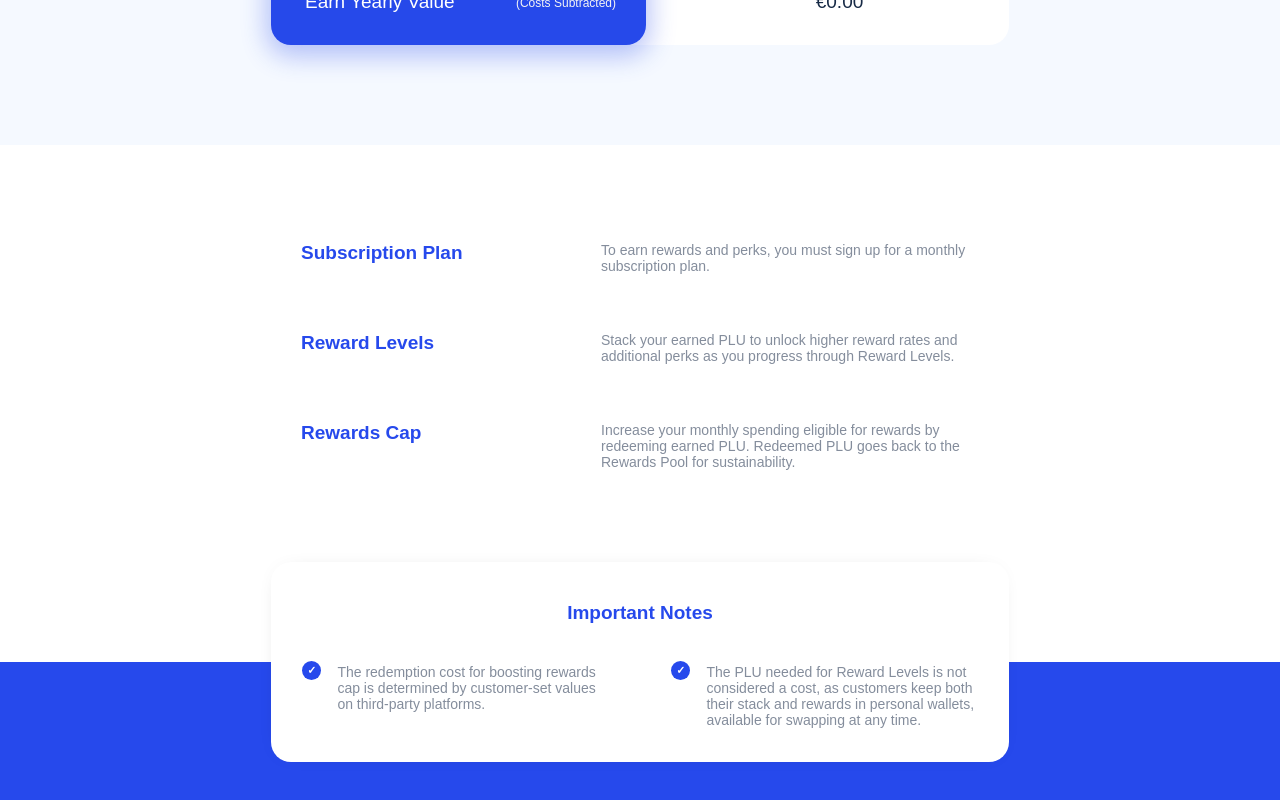
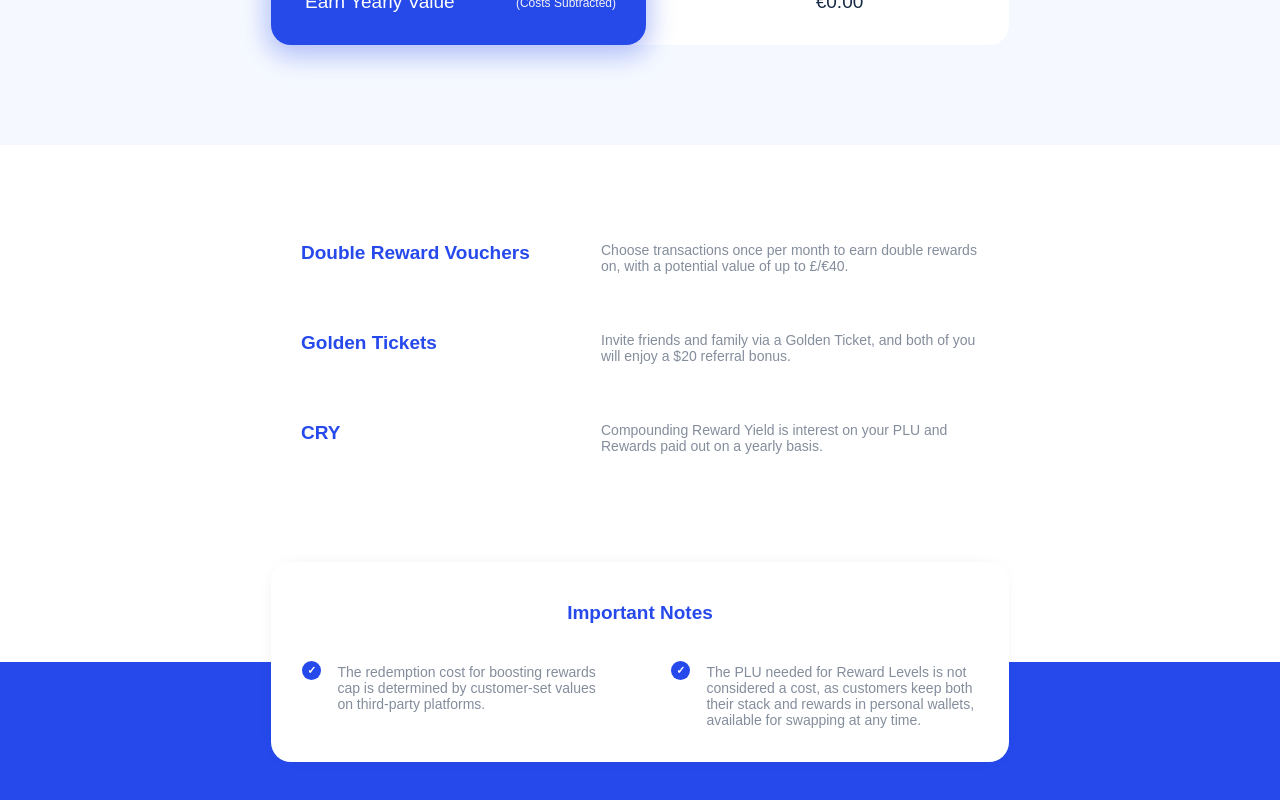
Before and after one commit to StarLinez/ProjectWebsite, an Angular app: page /plutus-calculator-wp in a window 1280 px wide. Shown: the part 1314-2114 px from the top of the page. Built offline with nearby package versions, Linux system fonts and the light colour scheme; no server answers.

Commit message:
Small changes to plutus new calc to explain new terminology

```diff
--- a/src/app/Pages/Misc/Pages/misc-plutus-new/plutus-new/misc-plutus-new.component.html
+++ b/src/app/Pages/Misc/Pages/misc-plutus-new/plutus-new/misc-plutus-new.component.html
@@ -109,12 +109,12 @@
 </div>
 <div class="contentPageOverride">
     <div class="explainer">
-        <div class="explainerTitle">Subscription Plan</div>
-        <div class="explainerText">To earn rewards and perks, you must sign up for a monthly subscription plan.</div>
-        <div class="explainerTitle">Reward Levels</div>
-        <div class="explainerText">Stack your earned PLU to unlock higher reward rates and additional perks as you progress through Reward Levels.</div>
-        <div class="explainerTitle">Rewards Cap</div>
-        <div class="explainerText">Increase your monthly spending eligible for rewards by redeeming earned PLU. Redeemed PLU goes back to the Rewards Pool for sustainability.</div>
+        <div class="explainerTitle">Double Reward Vouchers</div>
+        <div class="explainerText">Choose transactions once per month to earn double rewards on, with a potential value of up to £/€40.</div>
+        <div class="explainerTitle">Golden Tickets</div>
+        <div class="explainerText">Invite friends and family via a Golden Ticket, and both of you will enjoy a $20 referral bonus.</div>
+        <div class="explainerTitle">CRY</div>
+        <div class="explainerText">Compounding Reward Yield is interest on your PLU and Rewards paid out on a yearly basis.</div>
     </div>
 </div>
 <div class="contentPageOverride contentpageTertiaryColor">
```
